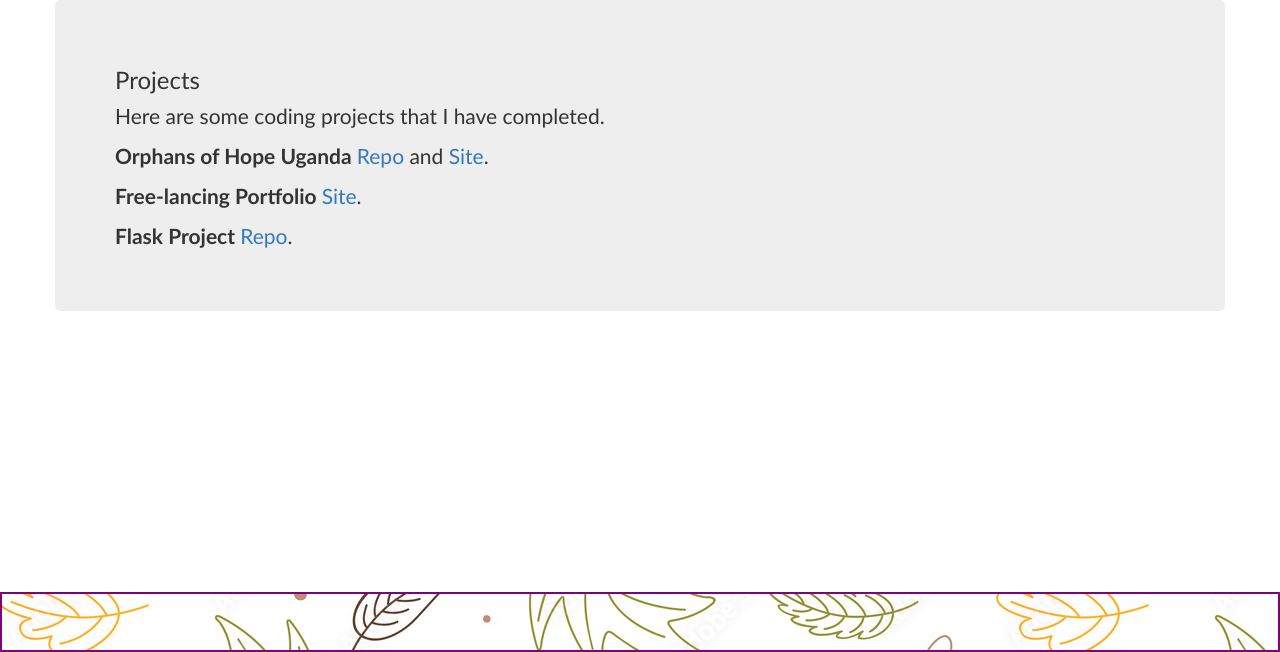
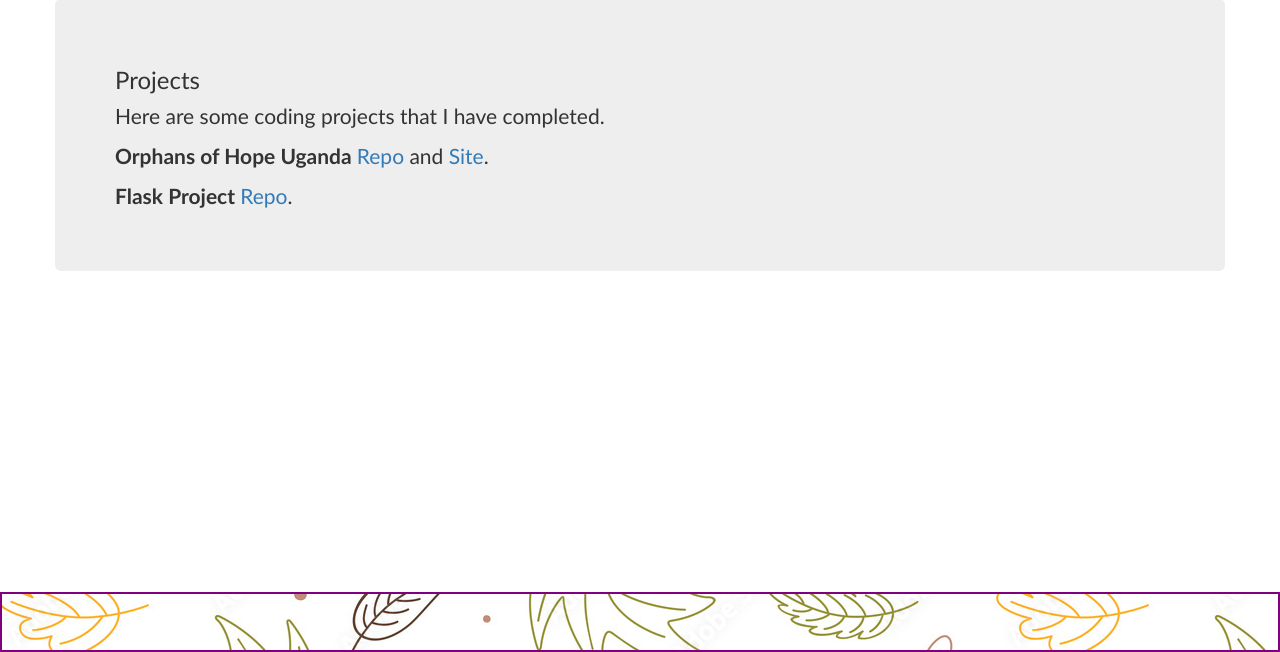
Before and after one commit to hfung8/teachingPortfolio, a website: page public/projects.html in a window 1280 px wide. Shown: the part 148-800 px from the top of the page. Drawn offline with nearby package versions, Linux system fonts and the light colour scheme.

Commit message:
removed free-lancing portfolio

```diff
--- a/public/projects.html
+++ b/public/projects.html
@@ -51,7 +51,6 @@
           <h3>Projects</h3>
           <p>Here are some coding projects that I have completed.</p>
           <p><b>Orphans of Hope Uganda </b><a href="https://github.com/hfung8/OHU">Repo</a> and <a href="https://hfung8.github.io/OHU/">Site</a>.</p>
-          <p><b>Free-lancing Portfolio </b><a href="https://hfung8.github.io/hf-portfolio/">Site</a>.</p>
           <p><b>Flask Project </b><a href="https://github.com/hunter-teacher-cert/csci70700-spring-2023-hfung8/tree/main/flask">Repo</a>.</p>
       </div>
   </div>
```
